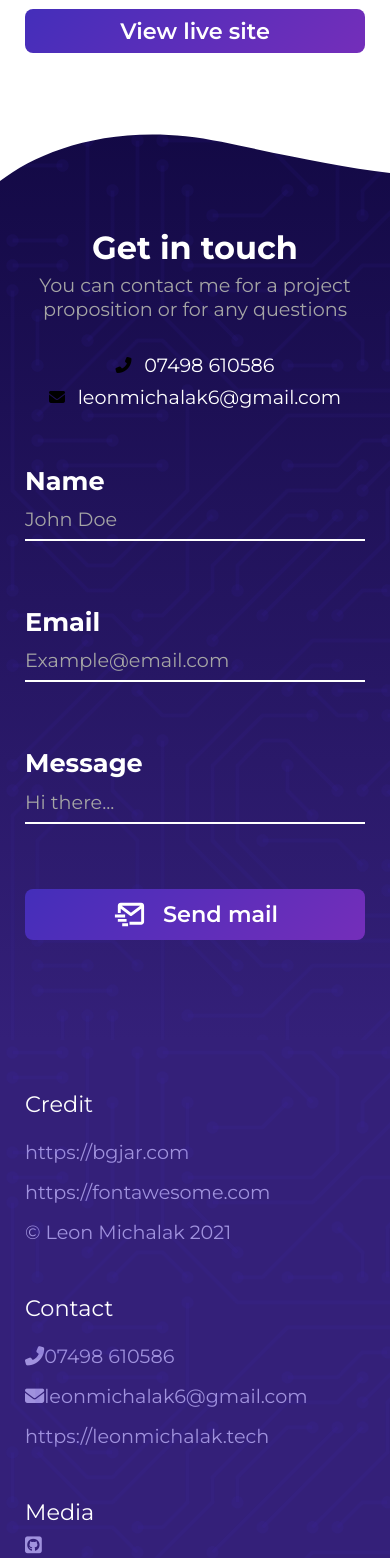
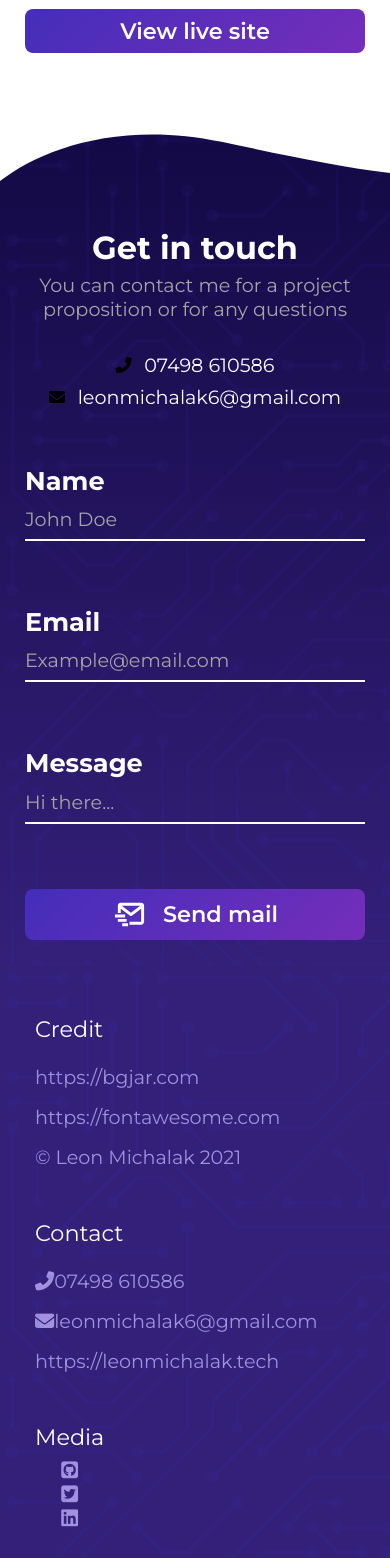
Before and after one commit to NinjaInShade/portfolio, a React (Create React App) app: page / in a window 390 px wide. Shown: the part 4200-5758 px from the top of the page. Built offline with nearby package versions, Linux system fonts and the light colour scheme; some icons are missing.

Commit message:
Footer css adjustments

```diff
--- a/src/components/UI/ContactForm/ContactForm.css
+++ b/src/components/UI/ContactForm/ContactForm.css
@@ -3,7 +3,7 @@
   background: linear-gradient(180deg, rgba(19, 9, 69, 1) 0%, rgba(52, 32, 121, 1) 100%);
   width: 100%;
   position: relative;
-  padding: 150px 0;
+  padding: 150px 0 75px 0;
 }
 
 .home-contact-bg {
@@ -137,7 +137,7 @@
 
 @media (max-width: 1200px) {
   .home-contact {
-    padding: 75px 0;
+    padding: 75px 0 0 0;
   }
 
   .home-contact-container {
--- a/src/components/UI/Footer/Footer.css
+++ b/src/components/UI/Footer/Footer.css
@@ -66,12 +66,12 @@ footer .media {
   flex-direction: column;
   justify-content: space-between;
   align-items: flex-start;
-  padding: 25px 0;
+  padding: 25px 10px;
 }
 
 footer .media .flex {
   flex-direction: column;
-  justify-content: flex-start;
+  margin: 0 auto;
 }
 
 footer .media svg {
```
Also changed, not shown: 1 other file (tests, documents, lock files or other folders).
